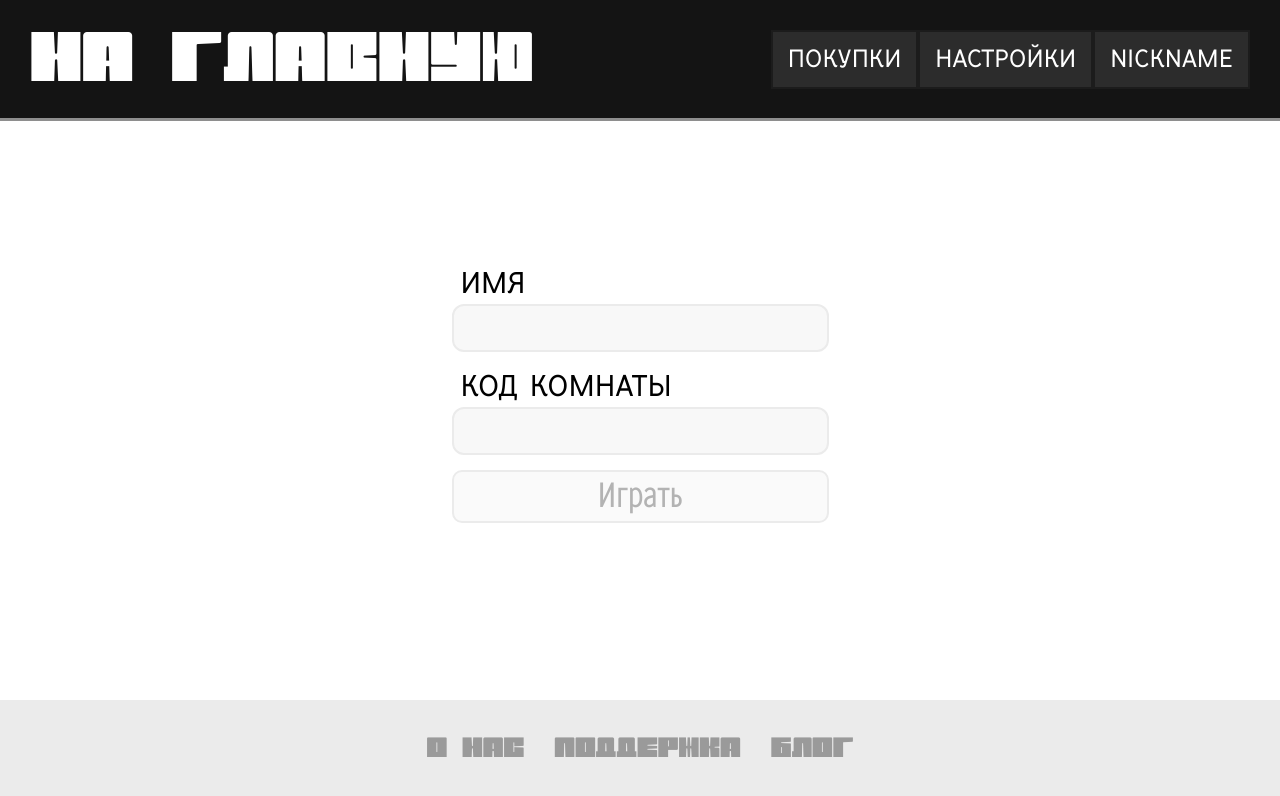
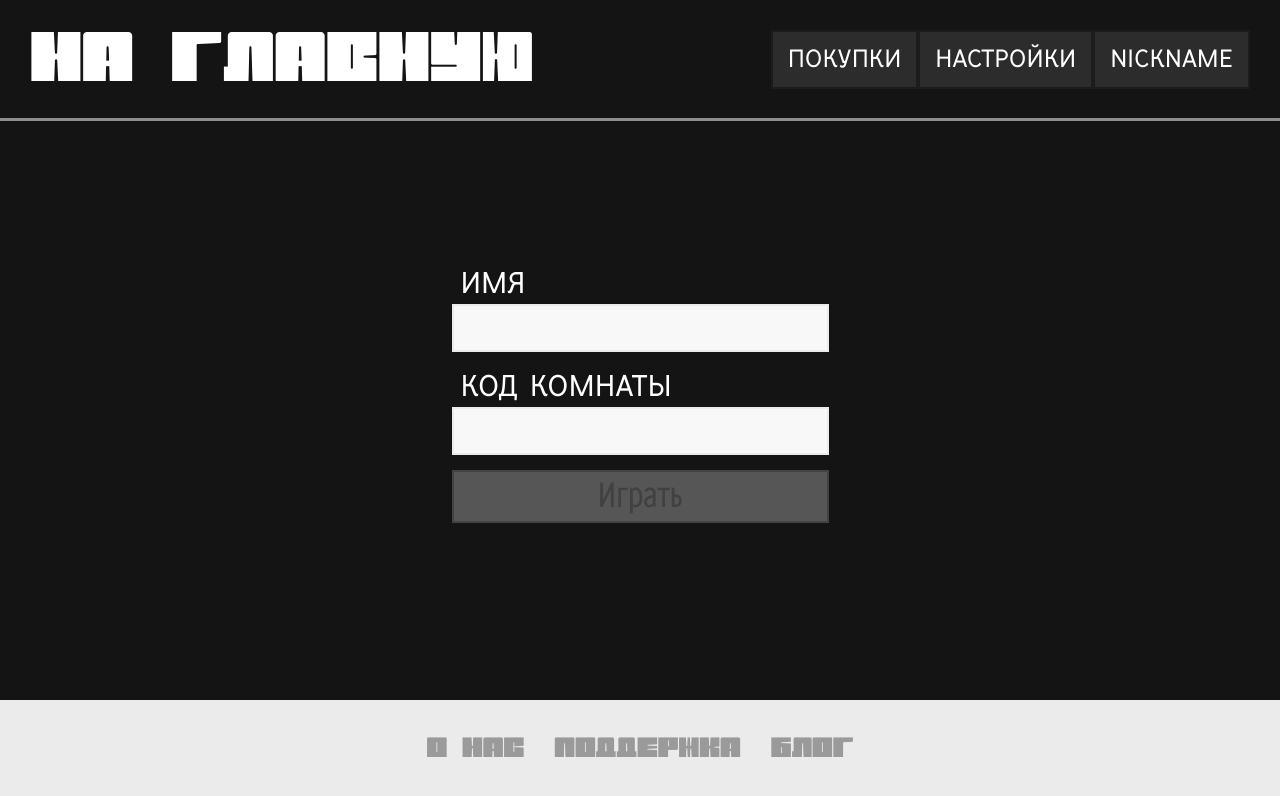
Before and after one commit to hellosooka/SGB_MainHub-client, a Vue app: page /search-room in a window 1280 px wide. Shown: the top 796 px of the page. Built offline with nearby package versions, Linux system fonts and the light colour scheme.

Commit message:
redesign search room

```diff
--- a/src/views/SearchRoomView.vue
+++ b/src/views/SearchRoomView.vue
@@ -36,7 +36,8 @@ const isActive = computed(() => {
 .container {
   display: flex;
   justify-content: center;
-  margin-bottom: 50px;
+  background-color: #141414;
+  padding-bottom: 50px;
 }
 .form_container {
   display: flex;
@@ -47,6 +48,7 @@ const isActive = computed(() => {
   margin-top: 20px;
   margin-left: 9px;
   font-size: 30px;
+  color: white;
   font-family: "St_Sign normal";
 }
 
@@ -54,7 +56,6 @@ const isActive = computed(() => {
   margin-top: 5px;
   background-color: #f8f8f8;
   border: 2px solid #ebebeb;
-  border-radius: 12px;
   font-size: 28px;
   padding: 6px;
 }
@@ -63,8 +64,7 @@ const isActive = computed(() => {
   margin-top: 15px;
   font-size: 35px;
   padding: 7px;
-  border: 2px solid #ebebeb;
-  border-radius: 10px;
+  border: 2px solid #434343;
   font-family: "St_Sign condensed";
 
   transition: 600ms cubic-bezier(0.175, 0.885, 0.32, 1.275);
@@ -72,7 +72,7 @@ const isActive = computed(() => {
 
 .active {
   padding: 9px;
-  background-color: #1e2859;
+  background-color: #e13b37;
   color: white;
   border: none;
 }
```
